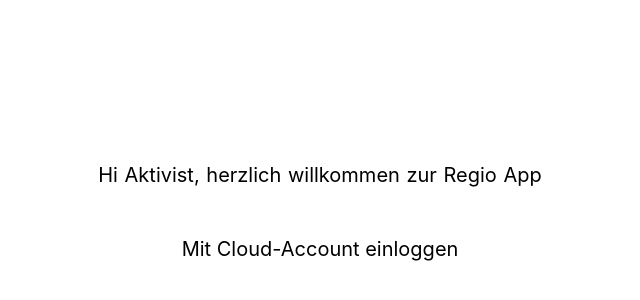
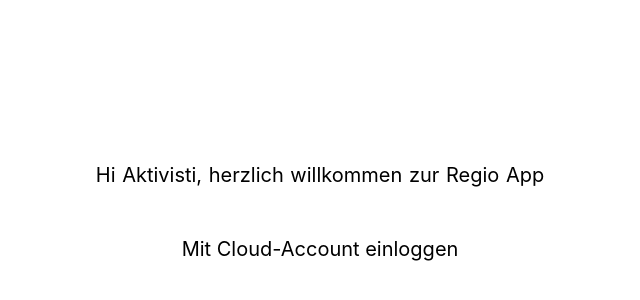
Before and after one commit to DrDeee/rbapp, a Nuxt app: page /login in a window 1280 px wide. Shown: the part 186-486 px from the top of the page, without its empty margins (320-960 px from the left). Built offline with nearby package versions, Linux system fonts and the light colour scheme; no server answers.

Commit message:
:bug: Made greeting gender-neutral

```diff
--- a/pages/login.vue
+++ b/pages/login.vue
@@ -1,7 +1,7 @@
 <template>
   <main class="text-xl flex flex-col justify-center h-screen items-center">
     <h1 class="text-center m-5">
-      Hi Aktivist, herzlich willkommen zur Regio App
+      Hi Aktivisti, herzlich willkommen zur Regio App
     </h1>
     <button class="p-1 px-2 max-w-sm m-5" @click="$auth.loginWith('cloud')">
       Mit Cloud-Account einloggen
```
